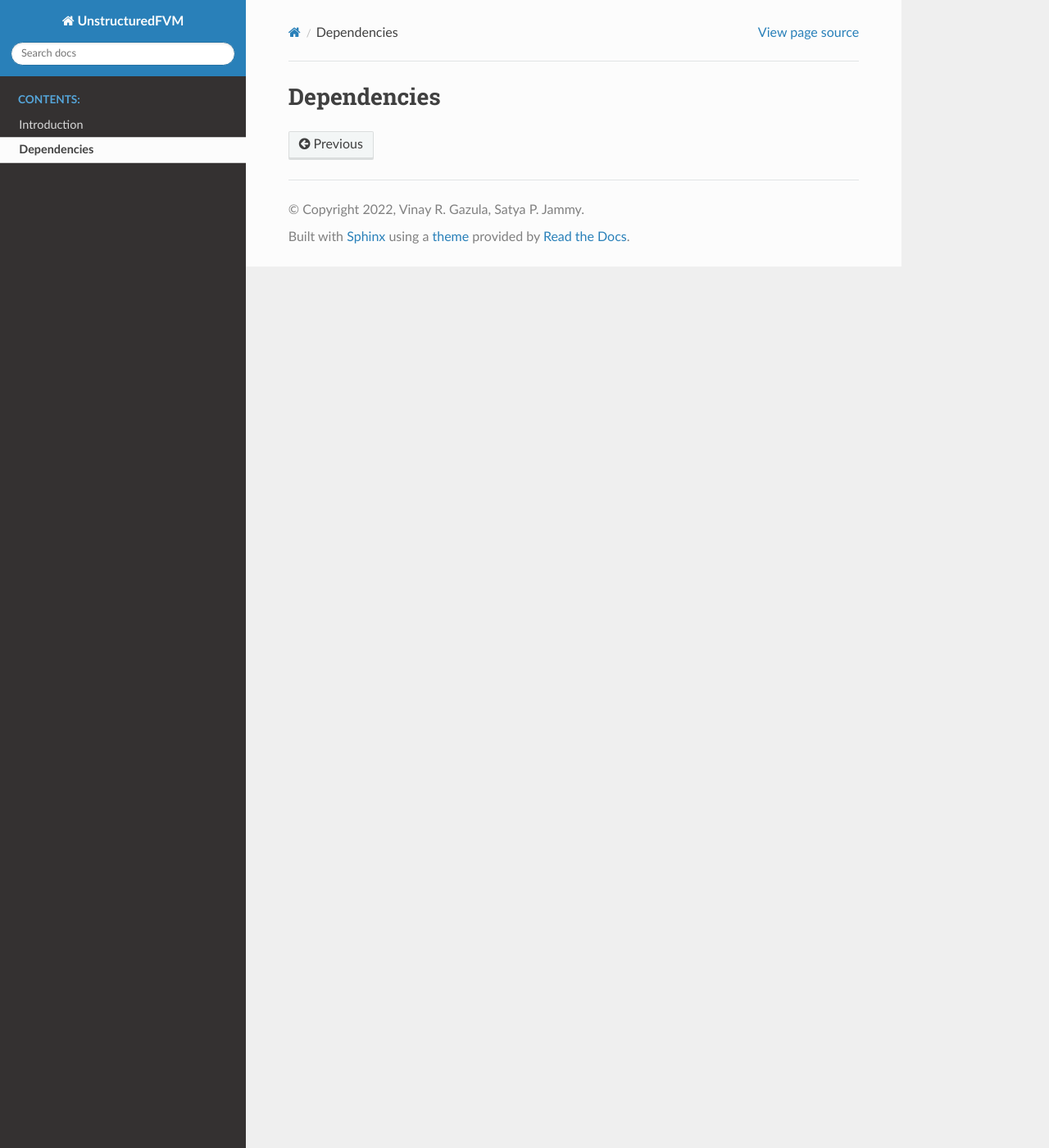
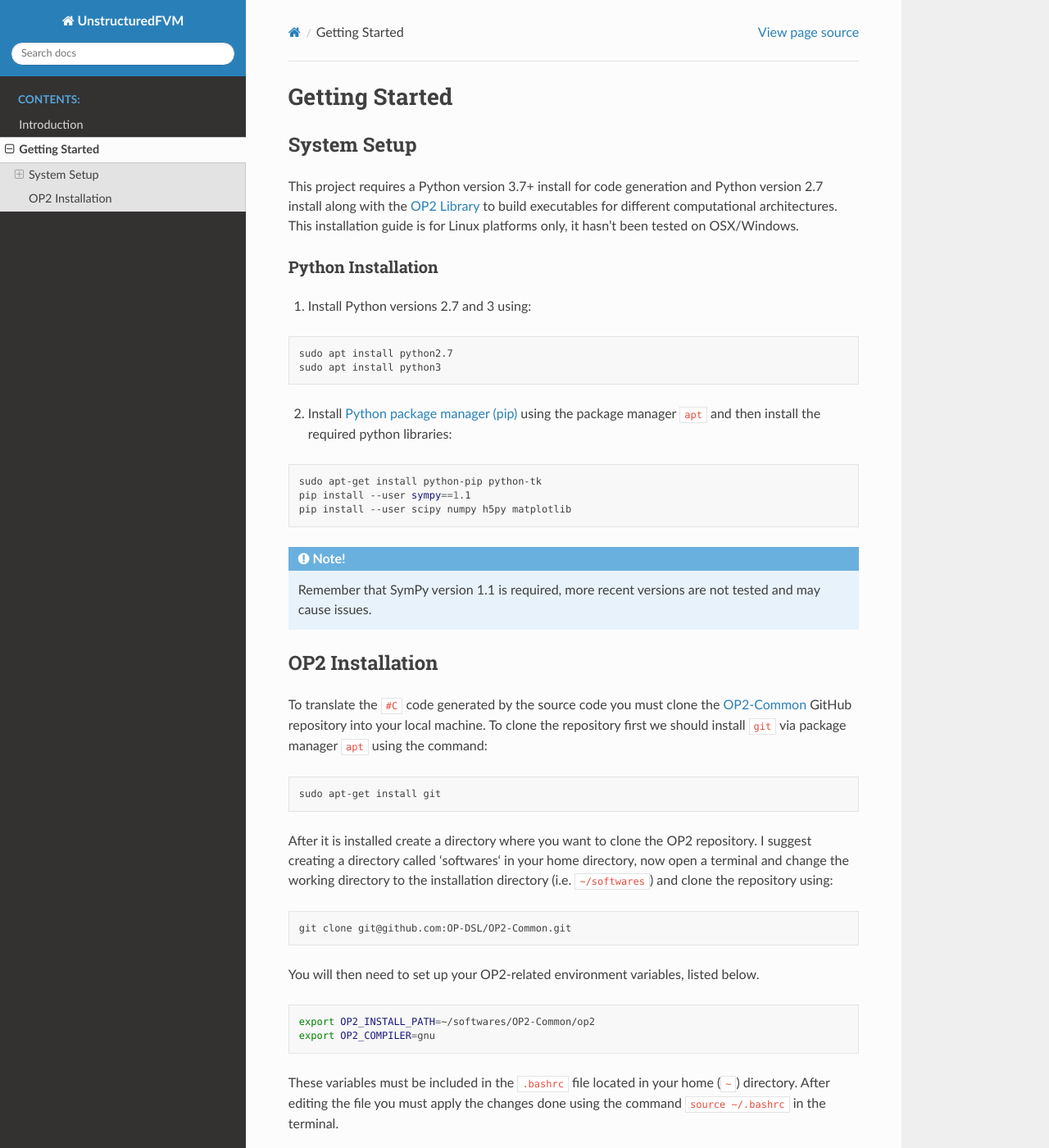
Before and after one commit to UnstructuredFVM/.github, a Sphinx documentation site: the page built from source/setup.rst, in a window 1280 px wide and 1400 px high. Shown: the whole window at 82% size. Built offline with Sphinx 7.4.7 and the Read the Docs theme 2.0.0, drawn with Linux system fonts in a browser that asks for light colours; some of the changed text lies outside the part shown.

Commit message:
edited setup.rst

```diff
--- a/source/intro.rst
+++ b/source/intro.rst
@@ -14,9 +14,9 @@ The principal application of this solver is to simulate the re-entry vehicles tr
 Implementation
 ==============
 
-In order to achive parallel computing capabilities the solver is integrated with `OP2 Framework <https://github.com/OP-DSL/OP2-Common>`_. OP2 Framework is an Application Programming Interface (API) which generates parallel code for various computational architectures like ``OpenMP``, ``OpenCL``, ``CUDA``, etc., using a single source code. The generated code can be executed on single/multi core CPU's and GPU's.
+In order to achive parallel computing capabilities the solver is integrated with `OP2 <https://op-dsl.github.io/index.html>`_ Framework. OP2 (Oxford Parallel library for Unstructured mesh solvers) is an Application Programming Interface (API) which generates parallel code for various computational architectures like ``OpenMP``, ``OpenCL``, ``CUDA``, etc., using a single source code. The generated code can be executed on single/multi core CPU's and GPU's.
 
-The solver is developed using automatic code generation techniques similar to `OpenSBLI <https://github.com/opensbli/opensbli>`_. The code is initially written in Python programming language using Symbolic python (SymPy) library to process Einstein formulation of the equations. This python code generates OP2 compliant ``#C`` code which is then translated using OP2 code translator and compiled to generate executable code for different computational architectures.
+The solver is developed using automatic code generation techniques similar to `OpenSBLI <https://opensbli.github.io/>`_. The code is initially written in Python programming language using Symbolic python (SymPy) library to process Einstein formulation of the equations. This python code generates OP2 compliant ``#C`` code which is then translated using OP2 code translator and compiled to generate executable code for different computational architectures.
 
 .. figure:: images/mapping.png
    :scale: 40%
--- a/source/setup.rst
+++ b/source/setup.rst
@@ -1,3 +1,70 @@
 ===============
-Dependencies
+Getting Started
 ===============
+
+
+System Setup
+============
+
+This project requires a Python version 3.7+ install for code generation and Python version 2.7 install along with the :ref:`OP2 Library <op2install>` to build executables for different computational architectures. This installation guide is for Linux platforms only, it hasn’t been tested on OSX/Windows.
+
+Python Installation
+-------------------
+
+1. Install Python versions 2.7 and 3 using:
+
+.. code-block:: bash
+
+   sudo apt install python2.7
+   sudo apt install python3
+
+2. Install `Python package manager (pip) <https://pypi.python.org/pypi/pip>`_ using the package manager ``apt`` and then install the required python libraries:
+
+.. code-block:: bash
+
+   sudo apt-get install python-pip python-tk
+   pip install --user sympy==1.1
+   pip install --user scipy numpy h5py matplotlib
+
+.. admonition:: Note!
+
+   Remember that SymPy version 1.1 is required, more recent versions are not tested and may cause issues.
+
+
+.. _op2install:
+
+OP2 Installation
+================
+
+To translate the ``#C`` code generated by the source code you must clone the `OP2-Common <https://github.com/OP-DSL/OP2-Common>`_ GitHub repository into your local machine. To clone the repository first we should install ``git`` via package manager ``apt`` using the command:
+
+.. code-block:: bash
+
+   sudo apt-get install git
+
+After it is installed create a directory where you want to clone the OP2 repository. I suggest creating a directory called ‘softwares‘ in your home directory, now open a terminal and change the working directory to the installation directory (i.e. ``~/softwares``) and clone the repository using:
+
+.. code-block:: bash
+
+   git clone git@github.com:OP-DSL/OP2-Common.git
+
+You will then need to set up your OP2-related environment variables, listed below.
+
+.. code-block:: bash
+
+   export OP2_INSTALL_PATH=~/softwares/OP2-Common/op2
+   export OP2_COMPILER=gnu
+
+These variables must be included in the ``.bashrc`` file located in your home (``~``) directory. After editing the file you must apply the changes done using the command ``source ~/.bashrc`` in the terminal.
+
+After installation, it is recommended that you run the test suite to check that OP2 is installed and performing as it should by executing these commands:
+
+.. code-block:: bash
+
+   cd ~/softwares/OP2−Common/apps/c/jac1/dp/
+   make jac_seq
+   ./jac_seq
+   make jac_openmp
+   ./jac_openmp
+
+These should print output to the screen like Results check PASSED!. Try this for other applications of jac2, jac1/sp/ etc.
```
